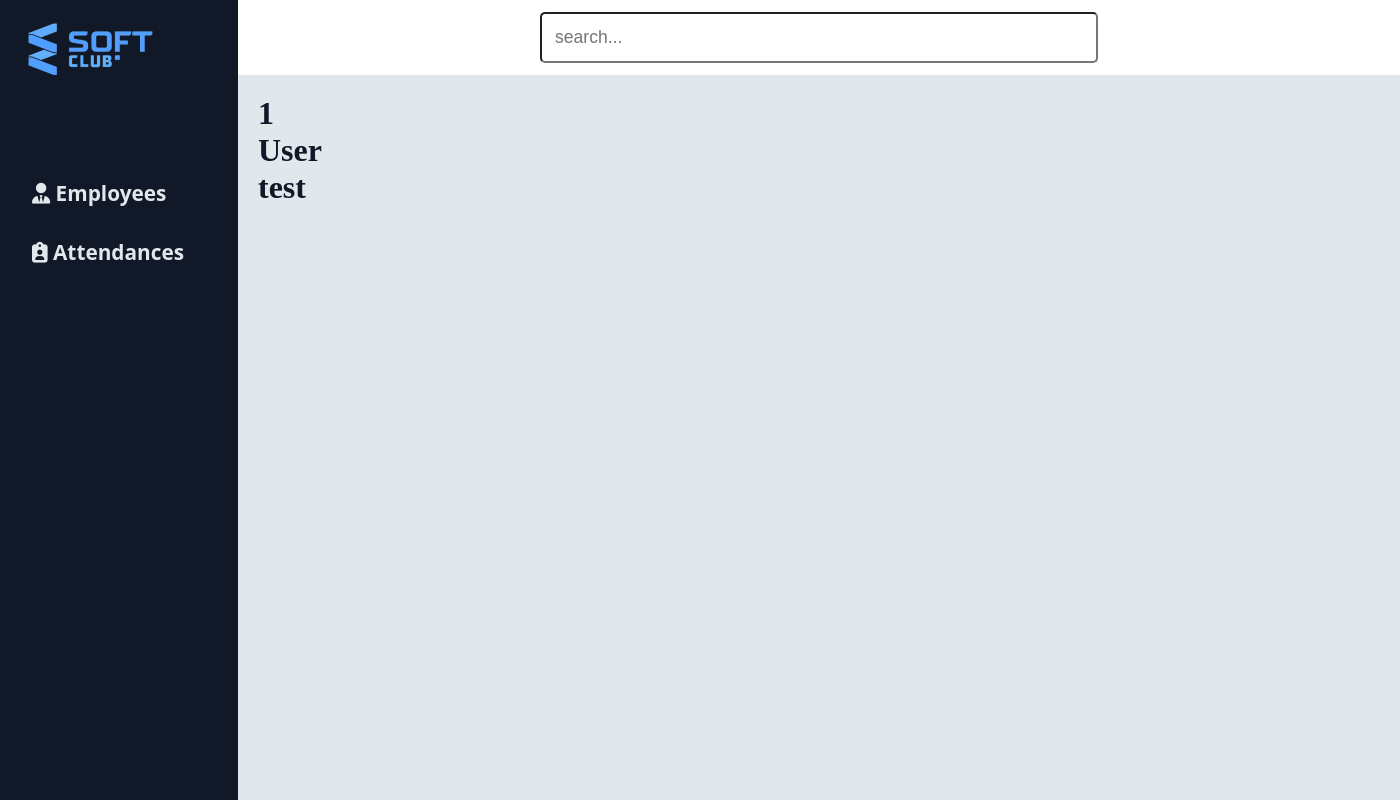
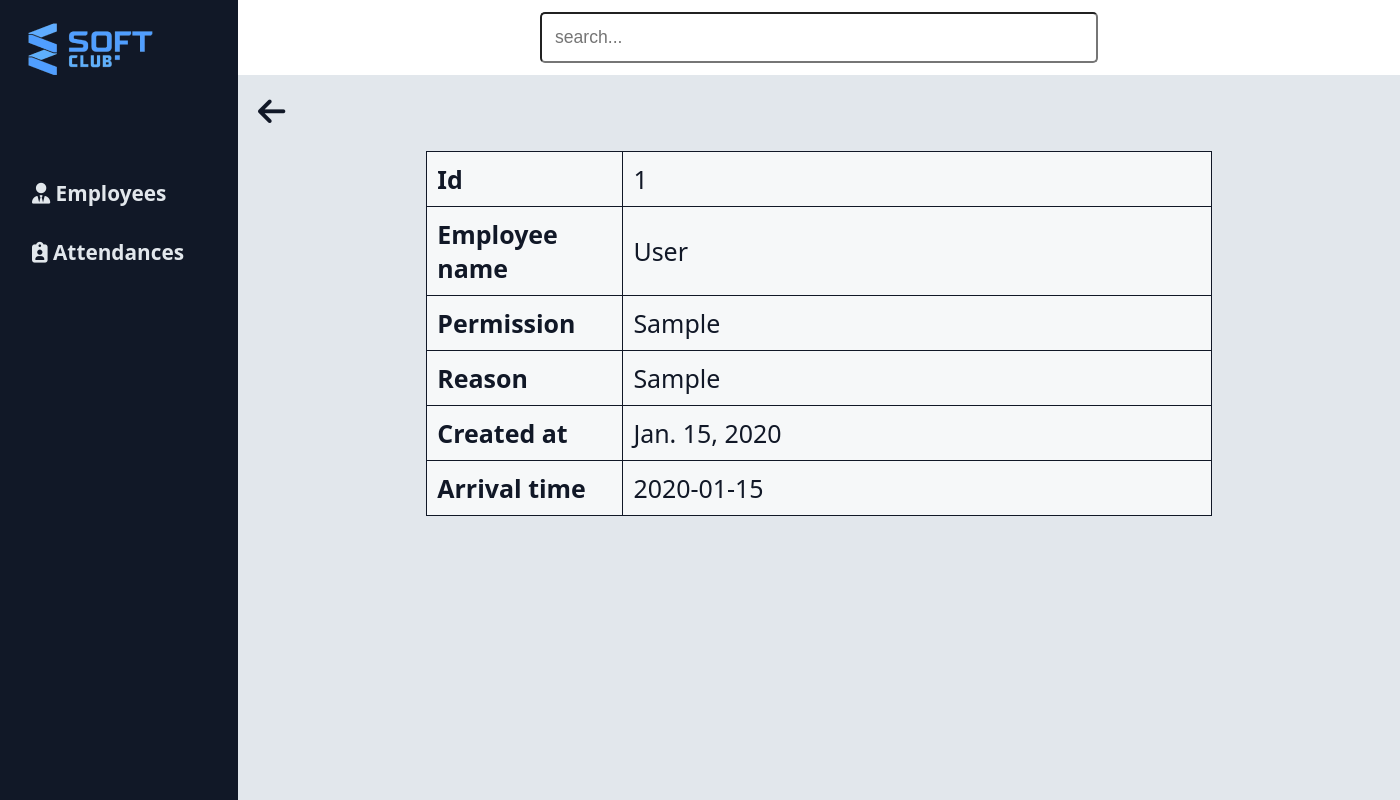
Before and after one commit to KhairiddinSakhiev/Office-Out-Bot, a Django app: page /web/attendance_detail/1 in a window 1400 px wide. Run offline with Django 5.2, Linux system fonts and the light colour scheme; tables that the repository leaves empty hold one stand-in row (values such as "Sample post").

Commit message:
solving template details

```diff
--- a/compose.yaml
+++ b/compose.yaml
@@ -12,13 +12,7 @@ services:
     build:
       context: bot/
       dockerfile: Dockerfile
-    # environment:
-    #   - TELEGRAM_TOKEN=${TELEGRAM_TOKEN}
-    # volumes:
-    #   - "/codebase:/codebase"
-    #   - "/storage:/storage"
     restart: always
-
 
   db:
       image: postgres:14-alpine
--- a/webapi/static/css/style.css
+++ b/webapi/static/css/style.css
@@ -90,10 +90,38 @@ td:nth-child(2){
     text-align: start;
 }
 td:nth-child(2) a{
-    color: rgb(80, 158, 255);;
+    color: rgb(80, 158, 255);
 }
 caption{
     font-size: 1.5em;
     font-weight: 700;
     padding: 10px 15px;
 }
+.detail{
+    font-size: 1.3em;
+}
+.detail-container{
+    width: 70%;
+    margin: auto;
+    padding: 20px;
+}
+.detail-container table tr td:first-child{
+    width: 25%;
+    text-align: start;
+    font-weight: 700;
+}
+.go-back{
+    font-size: 1.5em;
+    color: #111827;
+}
+.go-back:hover{
+    color: grey;
+}
+table tr td:nth-child(2) a{
+    letter-spacing: 1px;
+    font-size: 1.2em;
+
+}
+body{
+    color: #111827;
+}
--- a/webapi/templates/attendance_detail.html
+++ b/webapi/templates/attendance_detail.html
@@ -1,6 +1,34 @@
 {% extends "base.html" %} {% block content %}
-<h1>{{object.id}}</h1>
-<h1>{{attendance.employee}}</h1>
-<h1>test</h1>
+<div class="detail">
+<a href="{% url "attendance_list" %}" class="go-back"><i class="fa-solid fa-arrow-left"></i></a>
+<div class = "detail-container">
+    <table>
+        <tr>
+            <td>Id</td>
+            <td>{{object.id}}</td>
+        </tr>
+        <tr>
+            <td>Employee name</td>
+            <td>{{attendance.employee}}</td>
+        </tr>
+        <tr>
+            <td>Permission</td>
+            <td>{{object.permission}}</td>
+        </tr>
+        <tr>
+            <td>Reason</td>
+            <td>{{object.reason}}</td>
+        </tr>
+        <tr>
+            <td>Created at</td>
+            <td>{{object.created_at}}</td>
+        </tr>
+        <tr>
+            <td>Arrival time</td>
+            <td>{{object.arrival_time}}</td>
+        </tr>
+    </table>
+</div>
+</div>
 
 {% endblock content %}
```
Also changed, not shown: webapi/templates/employee_detail.html (+4 -3 lines).
